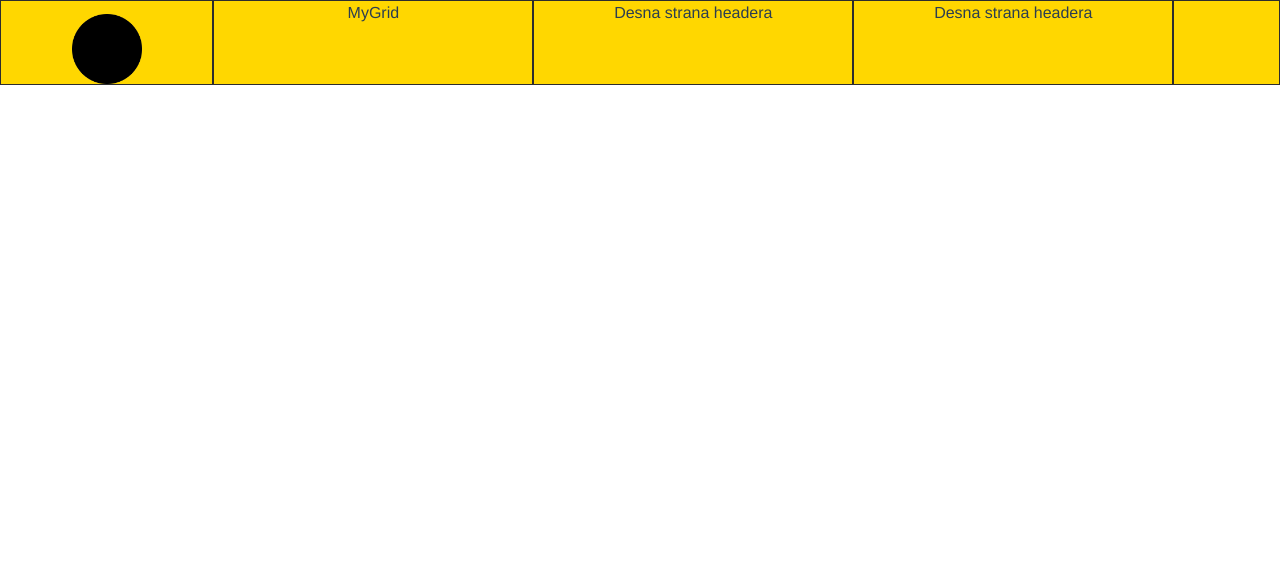
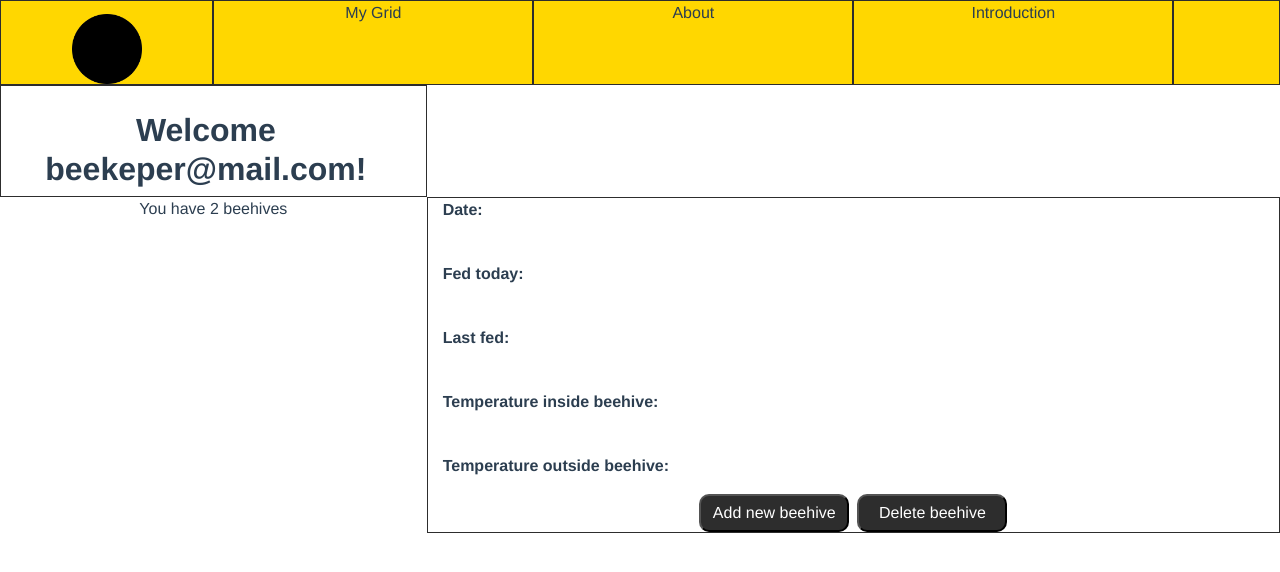
Before and after one commit to Buzzer-WebAppProject/WAFrontEnd, a Vue app: page /MainPage in a window 1280 px wide. Shown: the top 572 px of the page. Built offline with nearby package versions, Linux system fonts and the light colour scheme.

Commit message:
minor changes

```diff
--- a/package.json
+++ b/package.json
@@ -9,7 +9,8 @@
   "dependencies": {
     "core-js": "^3.3.2",
     "vue": "^2.6.10",
-    "vue-router": "^3.1.3"
+    "vue-router": "^3.1.3",
+    "vue-simple-calendar": "^6.0.1"
   },
   "devDependencies": {
     "@vue/cli-plugin-babel": "^4.0.0",
--- a/src/App.vue
+++ b/src/App.vue
@@ -7,7 +7,7 @@
 </template>
 
 <script>
-import store from '@/store.js'
+import store from '@/store.js';
 
 export default {
   data () {
--- a/src/components/Header.vue
+++ b/src/components/Header.vue
@@ -9,15 +9,66 @@
                 </div>
 
                 <div class="col-3 MyGrid text-bottom">
-                    <p class="MyGridText"> MyGrid</p>
+                    <p class="MyGridText">My Grid</p>
+                    <div class="dropdown-content">
+                        <div class="row">
+
+                            <div class="col-2" />
+
+                            <div class="col-4">
+                                <p class="MyGridText">My Grid</p>
+                            </div>
+
+                            <div class="col-4">
+                                <p class="MyGridText">Task Manager</p>
+                            </div>
+
+                            <div class="col-2" />
+
+                        </div>
+                    </div>
                 </div>
 
                 <div class="col-3 About">
-                    Desna strana headera
+                    <p class="AboutText">About</p>
+                    <div class="dropdown-content">
+                        <div class="row">
+
+                            <div class="col-2" />
+
+                            <div class="col-4">
+                                <p class="AboutText">Pests and Parasite Treatment</p>
+                            </div>
+
+                            <div class="col-4">
+                                <p class="AboutText">News regarding Apiculture</p>
+                            </div>
+
+                            <div class="col-2" />
+
+                        </div>
+                    </div>
                 </div>
 
                 <div class="col-3 Introduction">
-                    Desna strana headera
+                    <p class="IntroductionText">Introduction</p>
+                    <div class="dropdown-content">
+                        <div class="row">
+
+                            <div class="col-2" />
+
+                            <div class="col-4">
+                                <p class="IntroductionText">Apiculture through the ages</p>
+                            </div>
+
+                            <div class="col-4">
+                                <p class="IntroductionText">Getting started with Beekeeping</p>
+                            </div>
+
+                            <div class="col-2" />
+
+                        </div>
+                    </div>
                 </div>
 
                 <div class="col-1 empty" />
@@ -46,10 +97,11 @@
 
 .MyGrid {
     border: 1px solid #2d2d2d;
+
 }
 .MyGridText {
-    position: relative;
-    bottom: auto;
+    text-align: center;
+    padding-bottom: 1%;
 }
 .About {
     border: 1px solid #2d2d2d;
@@ -59,6 +111,28 @@
 }
 .empty {
     border: 1px solid #2d2d2d;
+}
+
+.dropdown {
+  position: relative;
+  display: inline-block;
+}
+.dropdown-content {
+    border: 1px solid #2d2d2d;
+    right: 0;
+    /* margin-top: 20px; */
+    display: none;
+    position: absolute;
+    height: 150px;
+    width: 300px;
+    border: 2px solid  #2d2d2d;
+    border-radius: 15px;
+    background-color: white;
+    /* box-shadow: 0px 8px 16px 0px rgba(0,0,0,0.2); */
+    z-index: 2;
+}
+.dropdown:hover .dropdown-content {
+  display: block;
 }
 
 </style>
@@ -72,7 +146,18 @@ export default {
         }
     },
     methods: {
+        openMyGridDpd() {
+            // method used to show more options related to MyGrid
 
+        },
+        openAboutDpd() {
+            // method used to show more options related to About
+
+        },
+        openIntroDpd() {
+            // method used to show more options related to Introduction
+
+        },
     },
 }
 </script>
--- a/src/store.js
+++ b/src/store.js
@@ -7,17 +7,17 @@ export default {
         beehive: [
             {
             beehiveId: 1,
-            lastFeedingDate: 12/5/2021,
+            lastFeedingDate: '12.5.2021',
             insideTemp: 35,
-            outsideTemp: 22
+            outsideTemp: 24
             },
             {
             beehiveId: 2,
-            lastFeedingDate: 14/5/2021,
+            lastFeedingDate: '18.5.2021',
             insideTemp: 35,
-            outsideTemp: 22
+            outsideTemp: 25
             }
         ],
         beehiveCount: 2
-    },
+    }
 }
--- a/src/views/Landing.vue
+++ b/src/views/Landing.vue
@@ -29,7 +29,7 @@
 
             <div class="MainPage">
               <router-link to="/MainPage">
-              <button type="button" class="button" @click="RegisterFn()">Go to main page</button>
+              <button type="button" class="button">Go to main page</button>
               </router-link>
             </div>
 
@@ -49,6 +49,14 @@
 export default {
   name: 'landing',
   components: {
+  },
+  methods: {
+    LoginFn() {
+
+    },
+    RegisterFn() {
+
+    }
   }
 }
 </script>
--- a/src/views/MainPage.vue
+++ b/src/views/MainPage.vue
@@ -1,18 +1,184 @@
 <template>
     <div class="backgrnd">
         <Header />
+
+        <div class="container-fluid">
+            <div class="row">
+                <div class="col-4 WelcomeBox">
+                    <h2 class="welcomeText"><strong>Welcome {{ store.user.email }}!</strong></h2>
+                </div>
+            </div>
+
+            <div class="row">
+                <div class="col-4">
+                    <p class="beehiveInfo" v-if="bCount == 1">You have {{ store.user.beehiveCount }} beehive</p>
+                    <p class="beehiveInfo" v-if="bCount != 1">You have {{ store.user.beehiveCount }} beehives</p>
+                </div>
+
+                <div class="col-8 contentBox">
+                    <div class="contentText">
+                        <p><strong>Date:</strong> {{ this.currentDate }}</p>
+                        <br>
+                        <p><strong>Fed today:</strong> {{ this.fedToday }}</p>
+                        <br>
+                        <p><strong>Last fed:</strong> {{ this.bLastFed }}</p>
+                        <br>
+                        <p><strong>Temperature inside beehive:</strong> {{ this.bInsTemp }}</p>
+                        <br>
+                        <p><strong>Temperature outside beehive:</strong> {{ this.currentDate }}</p>
+                    </div>
+
+                    <button class="button" type="button">Add new beehive</button>
+                    <button class="button delBtn" type="button">Delete beehive</button>
+                </div>
+            </div>
+        </div>
     </div>
 </template>
 
+<style scoped>
+
+.WelcomeBox {
+    padding-top: 2%;
+    padding-left: 0;
+    border: 1px solid #2d2d2d;
+}
+
+.contentBox {
+    border: 1px solid #2d2d2d;
+}
+.contentText {
+    text-align: left;
+}
+
+.button { /*the styling for our button*/
+	width: 150px;
+	border-radius: 10px; /*rounded*/
+	padding: 5px;
+
+	background-color: #2D2D2D;
+	color: white;
+
+	font-size: 16px;
+	text-align: center;
+
+	transition: all 0.5s; /*the transition to span lasts 0.5s*/
+	cursor: pointer; /*sets our pointer as cursor to activate hover*/
+}
+.delBtn {
+    margin-left: 1%;
+}
+.button:hover { /*styiling for a hovered button*/
+	background-color: gold; /*we change the colors*/
+	color: #2D2D2D;
+}
+.delBtn:hover {
+    background-color: red;
+    color: white;
+}
+.button span {
+	cursor: pointer;
+	display: inline-block; /*so it displays inline to our text*/
+	position: relative;
+	transition: 0.5s;
+}
+.button:hover span {
+	padding-right: 25px; /*how far from the right border of our button*/
+}
+.button span:after {
+	content: '\00bb'; /*those are the two lines that display*/
+	position: absolute;
+	opacity: 0;
+	top: 0;
+	right: -20px;
+	transition: 0.5s;
+}
+.button:hover span:after {
+	opacity: 1;
+	right: 0;
+}
+</style>
+
 <script>
 import Header from '../components/Header.vue';
+import store from '@/store.js';
+
+var date = new Date();
+var currentDate = date.getDate() + '.'+ (date.getMonth()+1) + '.' + date.getFullYear();
 
 export default {
     name: 'MainPage',
     data() {
         return {
+            store,
+            userMail: '',
+            bCount: '',
+            bId: '',
+            bLastFed: '',
+            bInsTemp: '',
+            bOutTemp: '',
+            currentDate: '',
+            fedToday: ''
+        }
+    },
+    mounted(){
+        this.getInfo();
+        // this.getInsideTemperature();
+        // this.getOutsideTemperature();
+    },
+    methods: {
 
-        }
+        createBeehive() {
+
+        },
+        deleteBeehive() {
+
+        },
+        setFeedingDate() {
+
+        },
+        getLastFeedingDate() {
+
+        },
+        getInsideTemperature() {
+        },
+        getOutsideTemperature() {
+        },
+        getInfo() {
+            var userMail = store.user.email;
+            var bCount = store.user.beehiveCount;
+            var date = new Date();
+            var currentDate = date.getDate() + '.'+ (date.getMonth()+1) + '.' + date.getFullYear();
+
+            for(var i = 0; i < bCount; i++) {
+                var userName = store.user.name;
+                var userSurname = store.user.surname;
+                var bId = store.user.beehive[i].beehiveId;
+                var bLastFed = store.user.beehive[i].lastFeedingDate;
+                var bInsTemp = store.user.beehive[i].insideTemp;
+                var bOutTemp = store.user.beehive[i].outsideTemp;
+                var fedToday;
+
+                if(currentDate != bLastFed) {
+                    fedToday = false;
+                }
+                else fedToday = true;
+
+                console.log(
+                "\ntodays date", currentDate,
+                "\nid", bId,
+                "\nmail", userMail,
+                "\nname",userName,
+                "\nsurname", userSurname,
+                "\nfed today", fedToday,
+                "\nlast fed", bLastFed,
+                "\nins temp", bInsTemp,
+                "\nout temp", bOutTemp);
+            }
+
+
+            return bCount, userMail, userName, userSurname, bId, fedToday, bLastFed, bInsTemp, bOutTemp, currentDate;
+        },
     },
     components: {
         Header,
```
Also changed, not shown: src/components/About.Vue (added), src/components/Introduction.vue (added), src/components/MyGrid.vue (added), 1 other file (tests, documents, lock files or other folders).
